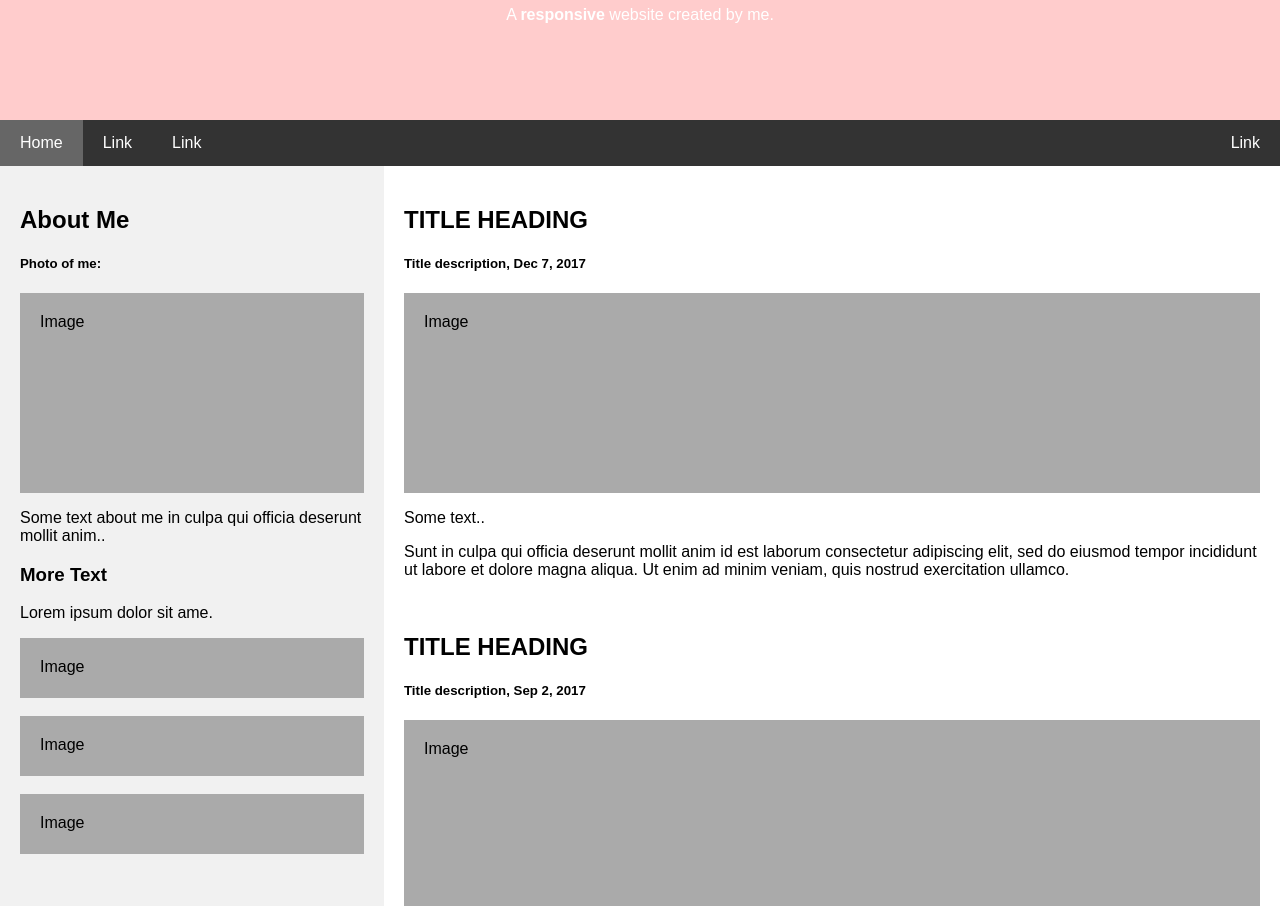
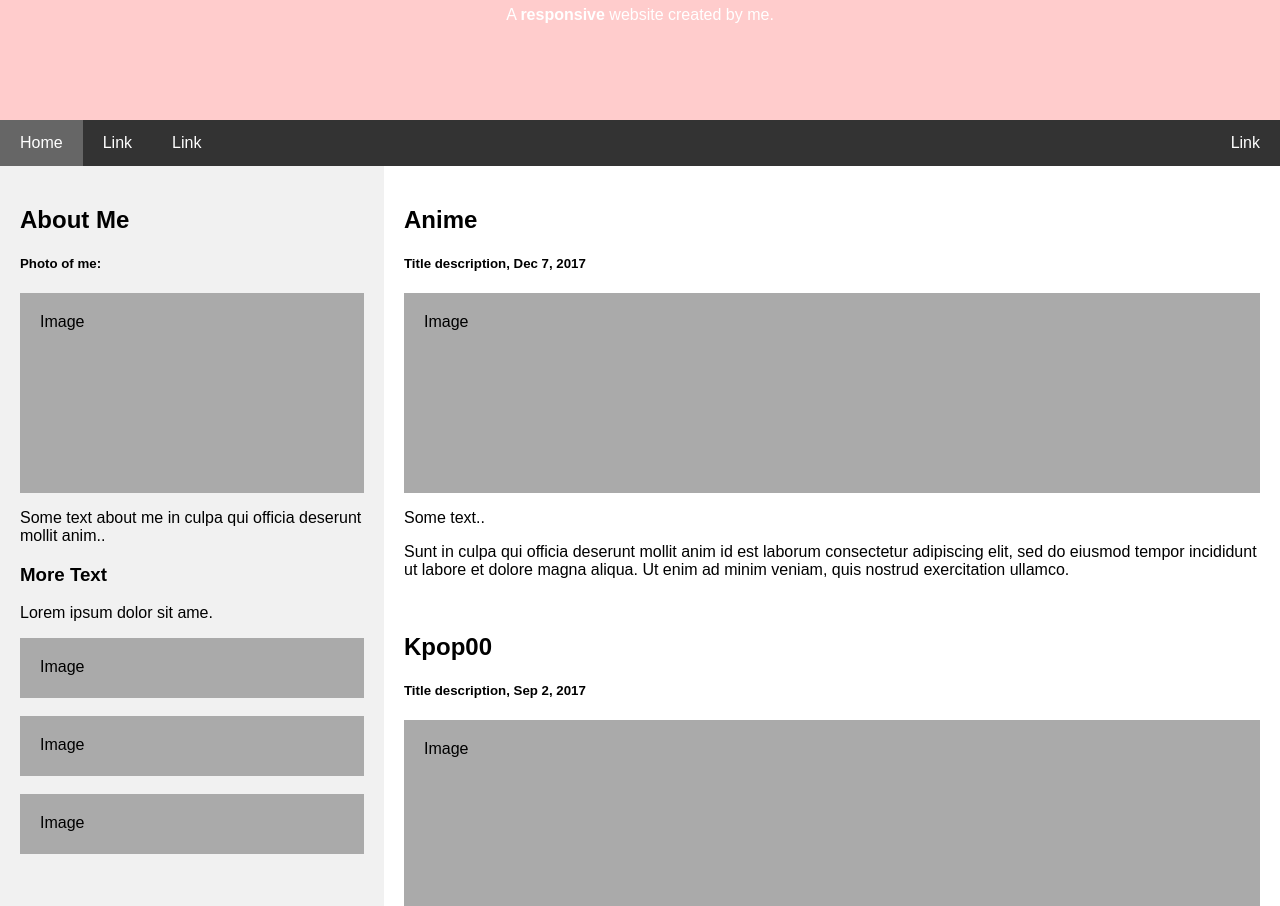
Before and after one commit to whoooange/whoooang.github.io, a plain HTML site: page index.html in a window 1280 px wide. Shown: the part 191-1097 px from the top of the page. Drawn offline with Linux system fonts and the light colour scheme.

Commit message:
Update index.html

```diff
--- a/index.html
+++ b/index.html
@@ -147,13 +147,13 @@ body {
     <div class="fakeimg" style="height:60px;">Image</div>
   </div>
   <div class="main">
-    <h2>TITLE HEADING</h2>
+    <h2>Anime</h2>
     <h5>Title description, Dec 7, 2017</h5>
     <div class="fakeimg" style="height:200px;">Image</div>
     <p>Some text..</p>
     <p>Sunt in culpa qui officia deserunt mollit anim id est laborum consectetur adipiscing elit, sed do eiusmod tempor incididunt ut labore et dolore magna aliqua. Ut enim ad minim veniam, quis nostrud exercitation ullamco.</p>
     <br>
-    <h2>TITLE HEADING</h2>
+    <h2>Kpop00</h2>
     <h5>Title description, Sep 2, 2017</h5>
     <div class="fakeimg" style="height:200px;">Image</div>
     <p>Some text..</p>
```
